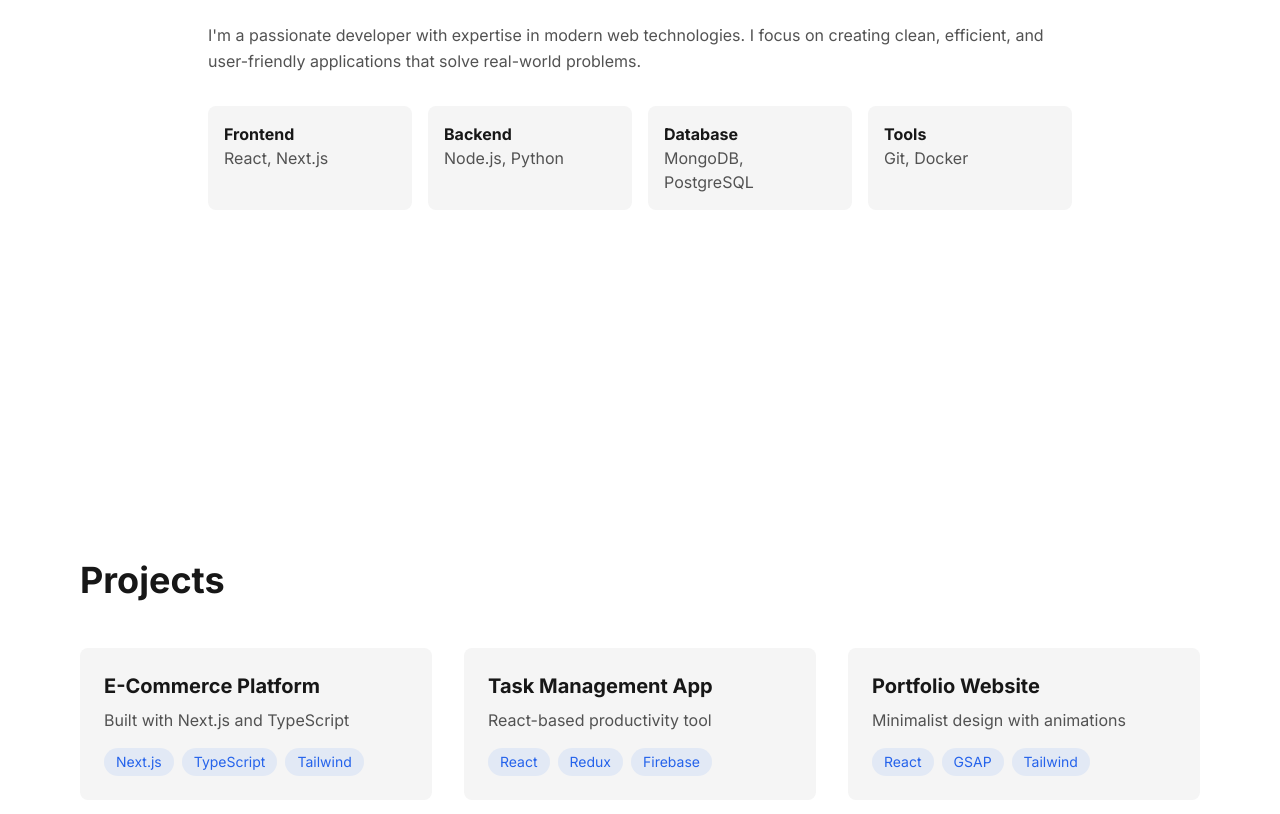
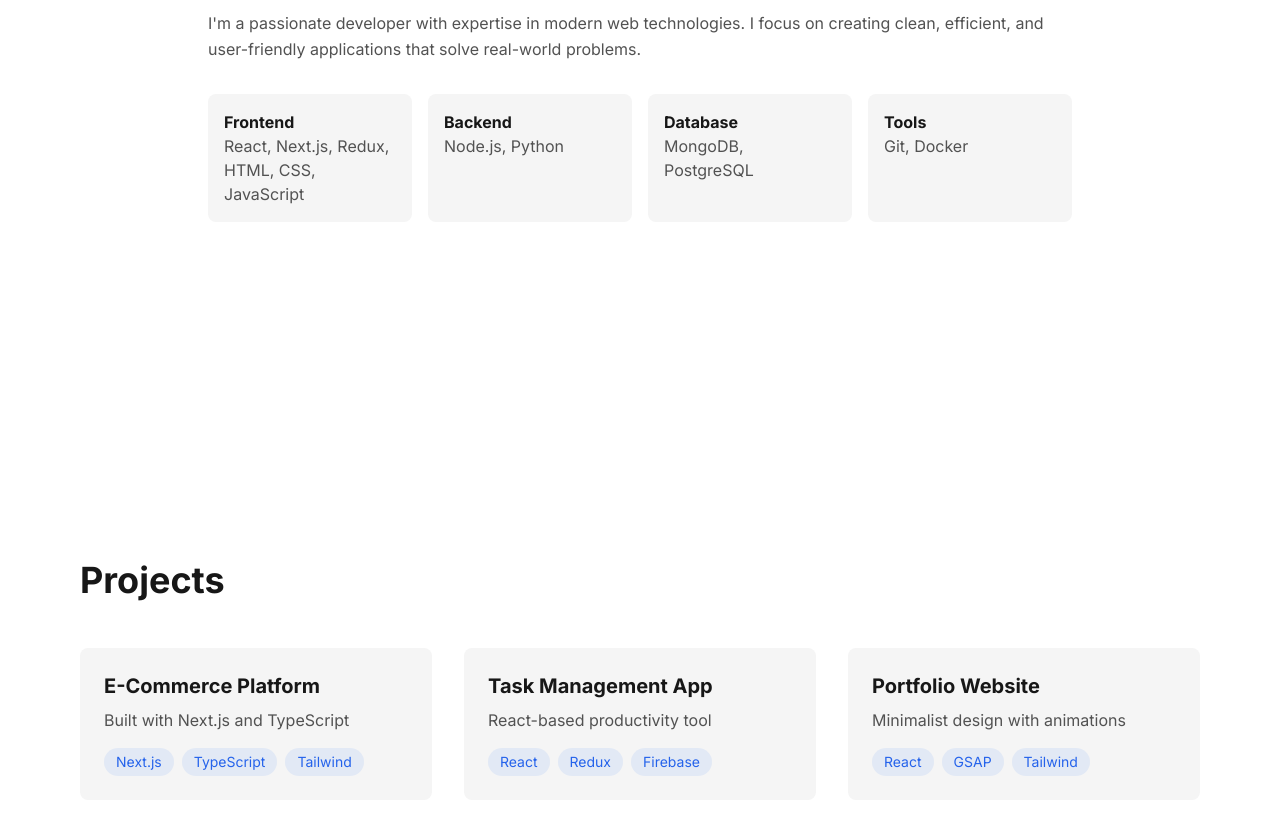
Before and after one commit to joswin18/joswin-portfolio, a Next.js app: page / in a window 1280 px wide. Shown: the part 1200-2014 px from the top of the page. Built offline with nearby package versions, Linux system fonts and the light colour scheme.

Commit message:
Initial commit

```diff
--- a/app/components/Portfolio.tsx
+++ b/app/components/Portfolio.tsx
@@ -166,7 +166,7 @@ const Portfolio = () => {
               <div className="grid grid-cols-2 md:grid-cols-4 gap-4">
                 <div className="p-4 bg-neutral-100 dark:bg-neutral-900 rounded-lg">
                   <h3 className="font-bold">Frontend</h3>
-                  <p className="text-neutral-600 dark:text-neutral-400">React, Next.js</p>
+                  <p className="text-neutral-600 dark:text-neutral-400">React, Next.js, Redux, HTML, CSS, JavaScript</p>
                 </div>
                 <div className="p-4 bg-neutral-100 dark:bg-neutral-900 rounded-lg">
                   <h3 className="font-bold">Backend</h3>
```
